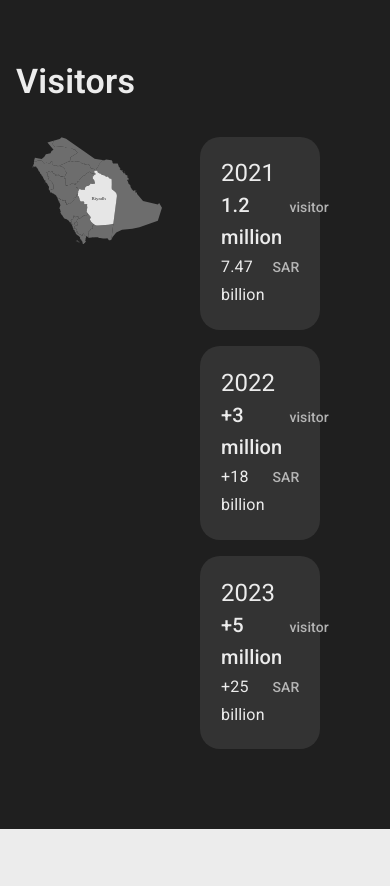
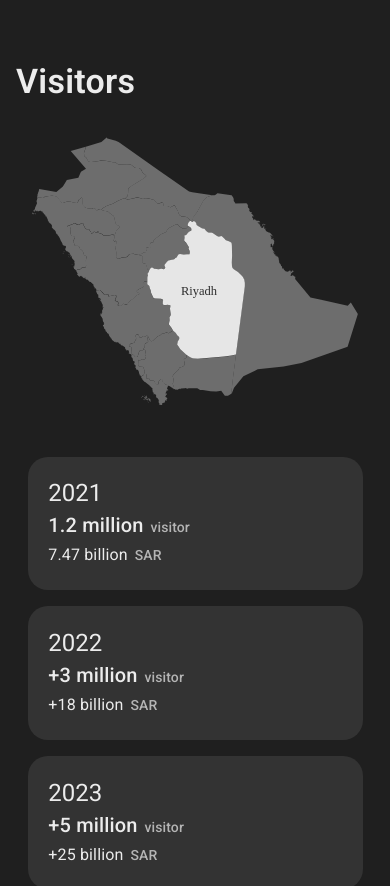
Before and after one commit to Turkiqsm/Aroundyou, a React (Create React App) app: page / in a window 390 px wide. Shown: the part 3120-4006 px from the top of the page. Built offline with nearby package versions, Linux system fonts and the light colour scheme.

Commit message:
fix visitor on phone

```diff
--- a/src/Page/Sections/Visitors.js
+++ b/src/Page/Sections/Visitors.js
@@ -14,13 +14,13 @@ function Visitors(props) {
 ];
   return (
     <React.Fragment>
-    <Container sx={{display:'flex'}}>
-    <Box sx={{width:'40%'}}>
+    <Container sx={{display:'flex',flexDirection:{xs:'column'}}}>
+    <Box sx={{width:{md:'40%',xs:'100%'},mb:{xs:'3rem'}}}>
     <img src={map}></img>
     </Box>
-    <Box sx={{width:'60%',display:'flex',flexDirection:'column',alignItems:'center'}}>
+    <Box sx={{width:{md:'60%',xs:'100%'},display:'flex',flexDirection:'column',alignItems:'center'}}>
     {content.map((elem)=>(
-        <Box sx={{width:'40%',mb:'1rem',p:'1.3rem',borderRadius:'20px', backgroundColor:`${Theme.PrimaryLight}`}}>
+        <Box sx={{width:{md:'40%',xs:'90%'},mb:'1rem',p:'1.3rem',borderRadius:'20px', backgroundColor:`${Theme.PrimaryLight}`}}>
         <Typography variant='h5' sx={{color:`${Theme.Secondary}`,display:'flex',alignItems:'baseline'}}>
         {elem.year}
         </Typography>
```
